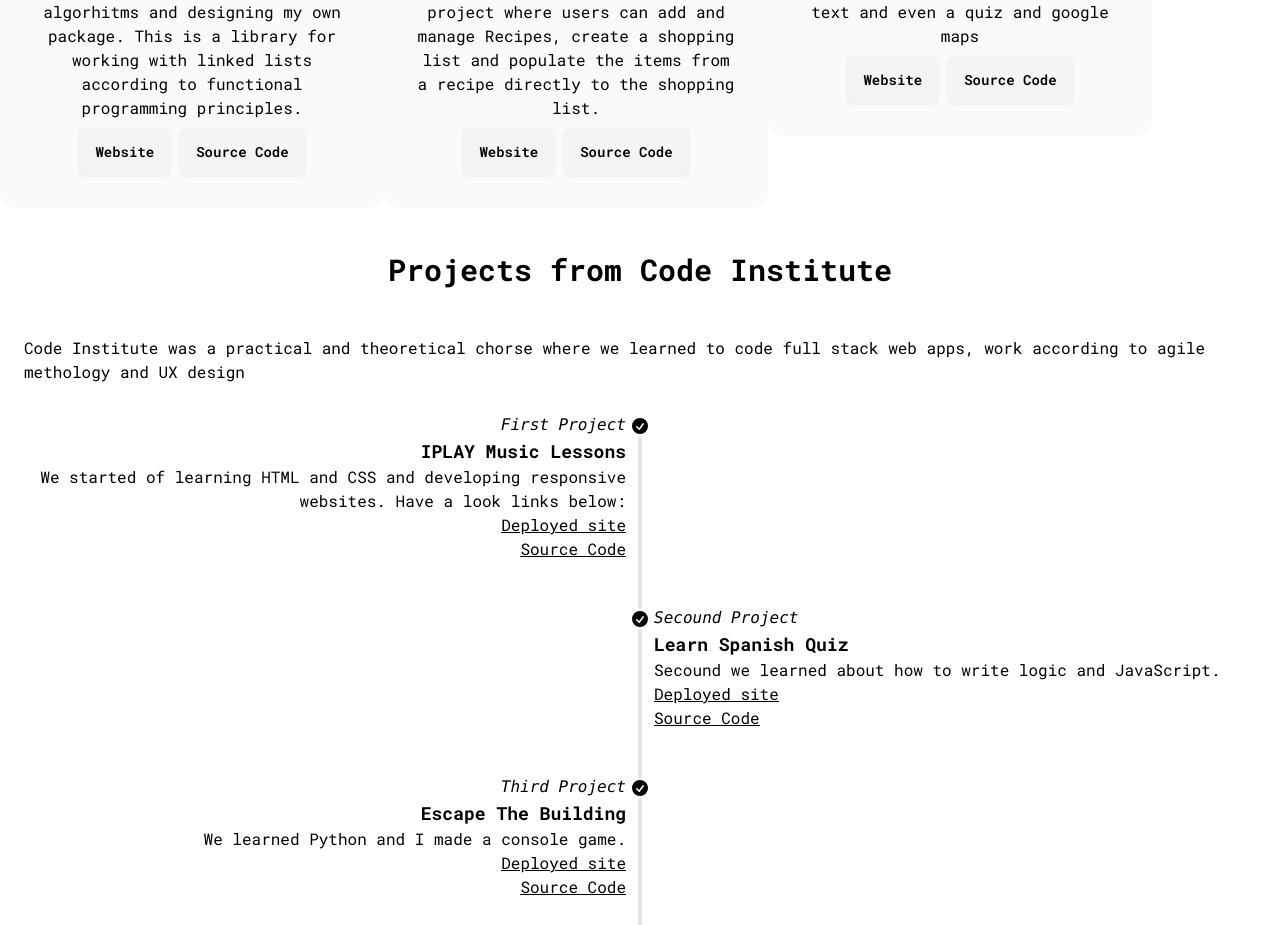
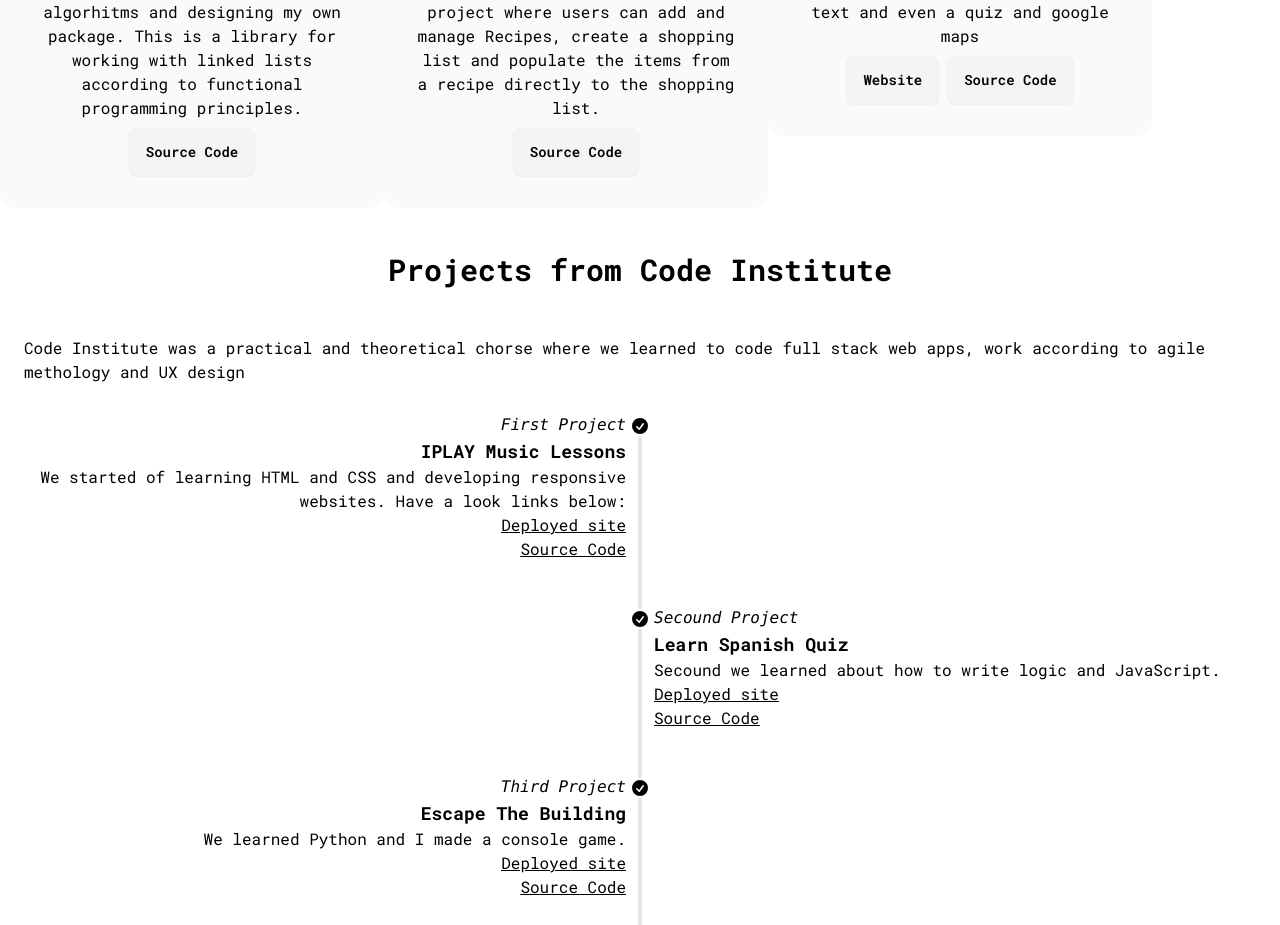
Before and after one commit to EmanuelGustafzon/portfolio, a Next.js app in the folder portfolio/: page / in a window 1280 px wide. Shown: the part 1628-2553 px from the top of the page. Built offline with nearby package versions, Linux system fonts and the light colour scheme.

Commit message:
Update Card.jsx
Optionality for website

```diff
--- a/portfolio/components/Card.jsx
+++ b/portfolio/components/Card.jsx
@@ -7,7 +7,7 @@
         <h3 className="card-title">{title}</h3>
         <p>{content}</p>
         <div className="card-actions justify-end">
-          <Link href={website} className="btn text-black bg-gray-100">Website</Link>
+          {website && <Link href={website} className="btn text-black bg-gray-100">Website</Link> }
           <Link href={sourceCode} className="btn text-black bg-gray-100">Source Code</Link>
         </div>
       </div>
```
